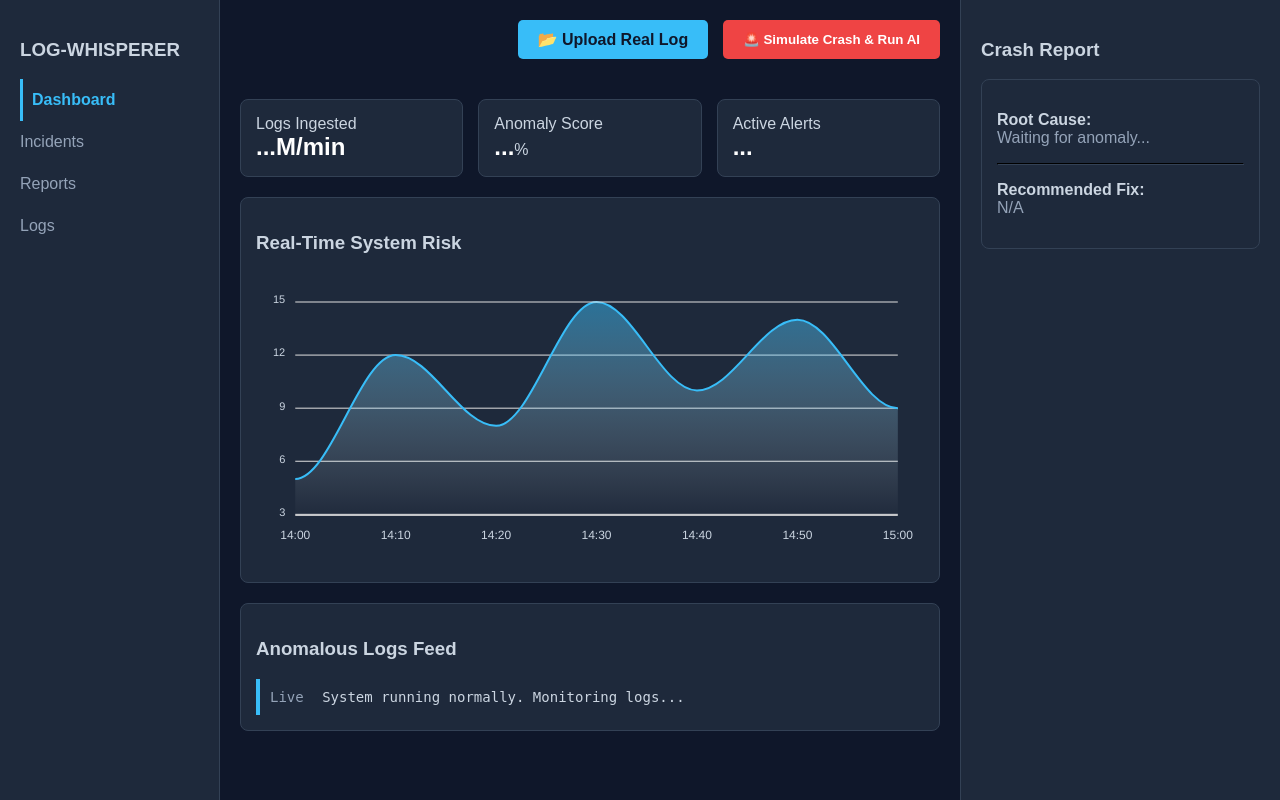
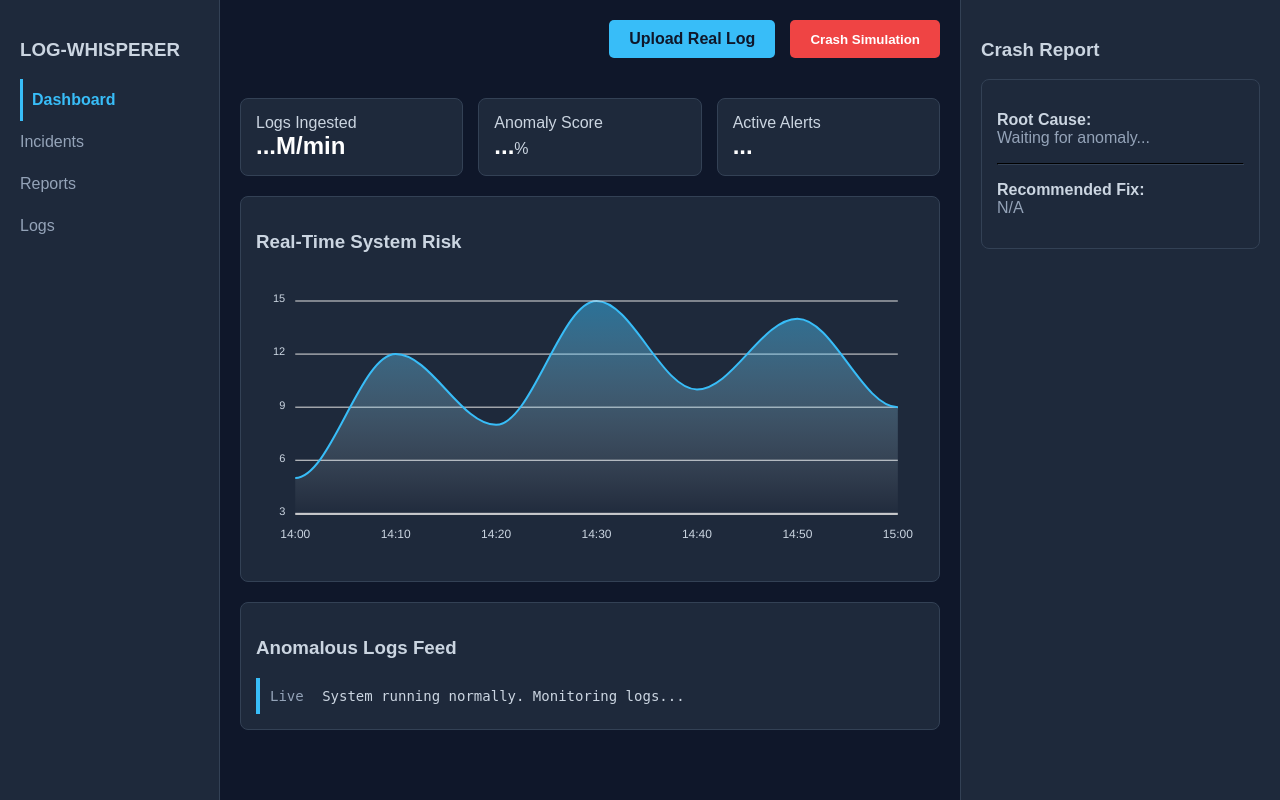
Before and after one commit to satyamvishwakarma-dev/Log-Whisperer, a Flask app: page / in a window 1280 px wide. Run offline with Flask 3, Linux system fonts and the light colour scheme; some libraries are stand-ins or nearby versions.

Commit message:
modified

```diff
--- a/templates/index.html
+++ b/templates/index.html
@@ -27,10 +27,10 @@
                 <div class="header-actions" style="display: flex; gap: 15px; justify-content: flex-end; margin-bottom: 20px;">
                     <input type="file" id="log-upload" accept=".txt,.log" style="display: none;">
                     <label for="log-upload" style="background-color: #38bdf8; color: #0f172a; cursor: pointer; padding: 10px 20px; border-radius: 5px; font-weight: bold; font-family: sans-serif; display: inline-block; transition: 0.2s;">
-                        📂 Upload Real Log
+                        Upload Real Log
                     </label>
                     <button id="simulate-btn" class="action-btn" style="background-color: #ef4444; color: white; border: none; padding: 10px 20px; border-radius: 5px; cursor: pointer; font-weight: bold; transition: 0.2s;">
-                        🚨 Simulate Crash & Run AI
+                        Crash Simulation
                     </button>
                 </div>
 
```
